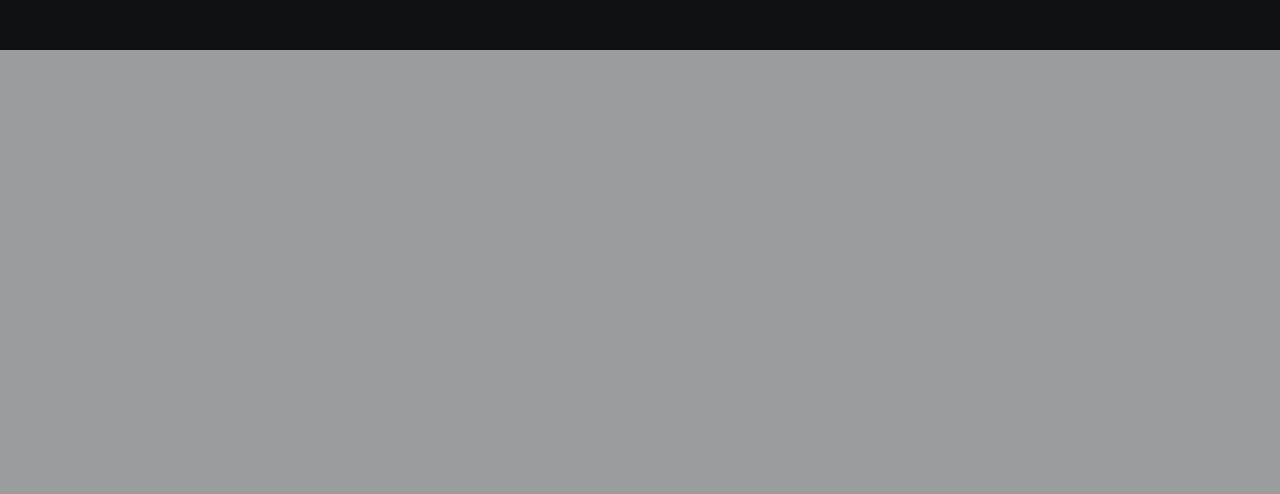
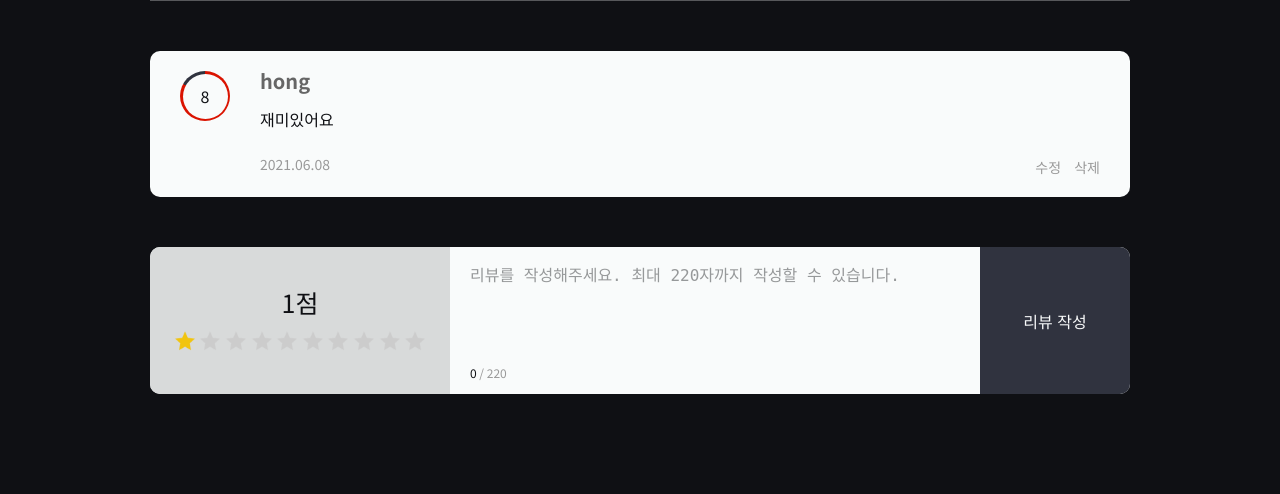
Before and after one commit to shoeone96/haghae99-week-1-group-36-, a Flask app: template templates/detail.html in a window 1280 px wide. Shown: the part 906-1400 px from the top of the page. Before the commit the page ends 956 px from the top, so only its background shows below. Run offline with Flask 2, Linux system fonts and the light colour scheme; the template is opened without the code that fills it, so the values that code supplies are empty; some libraries are stand-ins or nearby versions.

Commit message:
리뷰 작성 기능 추가

```diff
--- a/crawling.py
+++ b/crawling.py
@@ -1,8 +1,6 @@
 import requests
 from bs4 import BeautifulSoup
 import re
-
-from requests.api import get
 
 headers = {'User-Agent' : 'Mozilla/5.0 (Windows NT 10.0; Win64; x64)AppleWebKit/537.36 (KHTML, like Gecko) Chrome/73.0.3683.86 Safari/537.36'}
 
--- a/static/css/detail.css
+++ b/static/css/detail.css
@@ -4,9 +4,29 @@
     width: 980px;
 }
 
+/* GRADE */
+.grade,
+.grade .score {
+    align-items: center;
+    justify-content: center;
+    border-radius: 50%;
+    display: flex;
+}
+
+.grade {
+    background: conic-gradient(#DA1300 83%, #30333f 27%);
+}
+
+.grade .score {
+    width: 90%;
+    height: 90%;
+}
+
 /* INFO */
 .section__info .container {
-    padding: 50px 0 100px;
+    padding: 50px 0;
+    margin-bottom: 50px;
+    border-bottom: 1px solid rgba(255, 255, 255, .3);
 }
 
 .section__info .info__top {
@@ -36,14 +56,9 @@
     color: #ccc;
 }
 
-.section__info .basic-info .detail-info,
-.section__info .basic-info .detail-info .grade,
-.section__info .basic-info .detail-info .grade .score {
+.section__info .basic-info .detail-info {
     display: flex;
     align-items: center;
-}
-
-.section__info .basic-info .detail-info {
     justify-content: space-between;
 }
 
@@ -83,23 +98,14 @@
 }
 
 /* GRADE */
-.section__info .basic-info .detail-info .grade,
-.section__info .basic-info .detail-info .grade .score {
-    justify-content: center;
-    border-radius: 50%;
-}
-
 .section__info .basic-info .detail-info .grade {
     width: 80px;
     height: 80px;
-    background: conic-gradient(#DA1300 83%, #0F1014 27%);
 }
 
 .section__info .basic-info .detail-info .grade .score {
-    width: 90%;
-    height: 90%;
+    font-size: 25px;
     background: #0F1014;
-    font-size: 25px;
 }
 
 .section__info .basic-info .btn--wrap {
@@ -135,3 +141,144 @@
     text-align: justify;
     color: #ccc;
 }
+
+/* REVIEW */
+.section__review .container {
+    padding-bottom: 100px;
+}
+
+.section__review .review-wrap {
+    padding-bottom: 50px;
+}
+
+.section__review .review,
+.section__review .write-review {
+    background: #F9FBFB;
+    color: #0F1014;
+    display: flex;
+    border-radius: 10px;
+    overflow: hidden;
+}
+
+.section__review .review {
+    margin-bottom: 20px;
+    padding: 20px 30px;
+    box-sizing: border-box;
+}
+
+.section__review .review:last-child {
+    margin-bottom: 0;
+}
+
+.section__review .review .grade {
+    width: 50px;
+    height: 50px;
+    margin-right: 30px;
+}
+
+.section__review .review .grade .score {
+    background: #F9FBFB;
+}
+
+.section__review .review-description {
+    flex: 1;
+}
+
+.section__review .review .review-description .user-id {
+    font-size: 1.25rem;
+    font-weight: 700;
+    color: #666;
+}
+
+.section__review .review .review-description .user-comment {
+    margin: 20px 0 30px;
+}
+
+.section__review .review .review-description .review-bottom {
+    display: flex;
+    justify-content: space-between;
+    color: #999;
+    font-size: 14px;
+}
+
+.section__review .review .review-description .btn {
+    color: #999;
+    font-size: 14px;
+}
+
+.section__review .review .review-description .btn--edit {
+    margin-right: 10px;
+}
+
+.section__review .review .review-description .btn:hover {
+    color: #0F1014;
+}
+
+/* WRITE REVIEW */
+.section__review .write-review .score-wrap {
+    width: 300px;
+    display: flex;
+    flex-direction: column;
+    justify-content: center;
+    align-items: center;
+    background: #d8dada;
+}
+
+.section__review .write-review .score-wrap .score-info {
+    font-size: 25px;
+    margin-bottom: 15px;
+}
+
+.section__review .write-review .score-wrap .btn--star {
+    width: 22px;
+    height: 22px;
+    text-indent: -9999px;
+    background: transparent url('../img/star.png') no-repeat 0 0;
+    background-size: contain;
+    transition: all 0.3s ease-in-out;
+}
+
+.section__review .write-review .score-wrap .btn--star.on {
+    background: transparent url('../img/star-on.png') no-repeat 0 0;
+    background-size: contain;
+}
+
+.section__review .write-review .enter-area {
+    flex: 1;
+    padding: 15px 20px;
+}
+
+#input-review {
+    resize: none;
+    height: 100px;
+    color: #0F1014;
+    padding: 0;
+    border: none;
+}
+
+/* VENDOR PREFIX */
+.input--text::-webkit-input-placeholder {
+    color: #0f10146b;
+}
+
+.input--text::-ms-input-placeholder {
+    color: #0f10146b;
+}
+
+.input--text::-moz-input-placeholder {
+    color: #0f10146b;
+}
+
+.section__review .write-review .enter-area .length-info {
+    color: #999;
+    font-size: 12px;
+}
+
+.section__review .write-review .enter-area .length-info .length {
+    color: #0F1014;
+}
+
+.section__review .write-review .btn--submit {
+    width: 150px;
+    background: #30333f;
+}
--- /dev/null
+++ b/static/js/review.js
@@ -0,0 +1,35 @@
+(function() {
+    // DOM
+    const stars = document.querySelectorAll('.btn--star');
+    const scoreInfo = document.querySelector('.score-info');
+    const inputReview = document.getElementById('input-review');
+    const reviewLength = document.querySelector('.length');
+
+    // FUNCTION
+    const chooseScore = function(score) {
+        scoreInfo.textContent = `${score}점`;
+
+        for (let i = 0; i < score; i++) stars[i].classList.add('on');
+        for (let i = score; i < stars.length; i++) stars[i].classList.remove('on');
+    }
+
+    const findTheLengthOfAString = function() {
+        const length = this.value.length;
+
+        if (length > 220) {
+            inputReview.value = this.value.slice(0, 220);
+            return;
+        }
+
+        reviewLength.textContent = length;
+    }
+
+    // EVENT HANDLER
+    Array.prototype.forEach.call(stars, (star) => {
+        star.addEventListener('mouseover', function() {
+            const idx = Array.prototype.indexOf.call(stars, this);
+            chooseScore(idx + 1);
+        });
+    });
+    inputReview.addEventListener('input', findTheLengthOfAString);
+})();
--- a/templates/detail.html
+++ b/templates/detail.html
@@ -1,5 +1,6 @@
 <!DOCTYPE html>
 <html lang="en">
+
 <head>
     <meta charset="UTF-8">
     <meta http-equiv="X-UA-Compatible" content="IE=edge">
@@ -12,7 +13,8 @@
 
     <!-- FONT -->
     <link rel="preconnect" href="https://fonts.gstatic.com">
-    <link href="https://fonts.googleapis.com/css2?family=Noto+Sans+KR:wght@300;400;500;700;900&display=swap" rel="stylesheet">
+    <link href="https://fonts.googleapis.com/css2?family=Noto+Sans+KR:wght@300;400;500;700;900&display=swap"
+        rel="stylesheet">
 
     <link rel="preconnect" href="https://fonts.gstatic.com">
     <link href="https://fonts.googleapis.com/css2?family=Staatliches&display=swap" rel="stylesheet">
@@ -27,6 +29,7 @@
     <!-- CLASSLIST -->
     <link rel="stylesheet" href="../static/css/classlist.css">
 </head>
+
 <body>
     <div class="body__container">
 
@@ -158,6 +161,74 @@
             </div>
         </section>
 
+        <!-- REVIEW -->
+        <section class="section section__review">
+            <div class="container">
+
+                <ul class="review-wrap">
+                    <li class="review">
+                        <div class="grade">
+                            <strong class="score">8</strong>
                         </div>
+
+                        <div class="review-description">
+                            <strong class="user-id">hong</strong>
+
+                            <p class="user-comment">
+                                재미있어요
+                            </p>
+
+                            <div class="review-bottom">
+                                <p class="comment-date">
+                                    2021.06.08
+                                </p>
+
+                                <div class="edit-review">
+                                    <button class="btn btn--edit">수정</button>
+                                    <button class="btn btn--delete">삭제</button>
+                                </div>
+                            </div>
+                        </div>
+                    </li>
+                </ul>
+
+                <div class="write-review">
+                    <div class="score-wrap">
+                        <strong class="score-info">1점</strong>
+
+                        <div class="score-star">
+                            <button class="btn btn--star on">1점</button>
+                            <button class="btn btn--star">2점</button>
+                            <button class="btn btn--star">3점</button>
+                            <button class="btn btn--star">4점</button>
+                            <button class="btn btn--star">5점</button>
+                            <button class="btn btn--star">6점</button>
+                            <button class="btn btn--star">7점</button>
+                            <button class="btn btn--star">8점</button>
+                            <button class="btn btn--star">9점</button>
+                            <button class="btn btn--star">10점</button>
+                        </div>
+                    </div>
+
+                    <div class="enter-area">
+                        <textarea id="input-review" class="input--text" placeholder="리뷰를 작성해주세요. 최대 220자까지 작성할 수 있습니다."></textarea>
+
+                        <span class="length-info">
+                            <strong class="length">0</strong>
+                            /
+                            <em class="max-length">220</em>
+                        </span>
+                    </div>
+
+                    <button type="submit" class="btn btn--submit">리뷰 작성</button>
+                </div>
+
+            </div>
+        </section>
+
+    </div>
+
+    <script src="../static/js/review.js"></script>
 </body>
+
 </html>
```
Also changed, not shown: app.py (line endings or trailing spaces), static/img/movie_image.jpg (deleted), static/img/star-on.png (added), static/img/star.png (added). Lines whose indentation alone changed are shown as unchanged.
